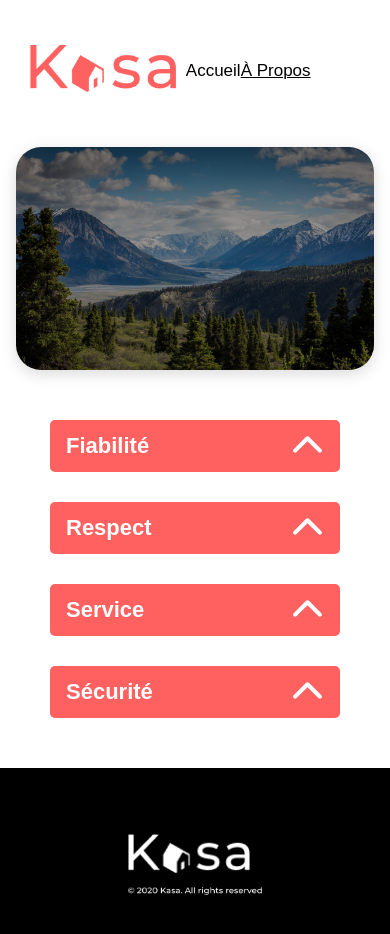
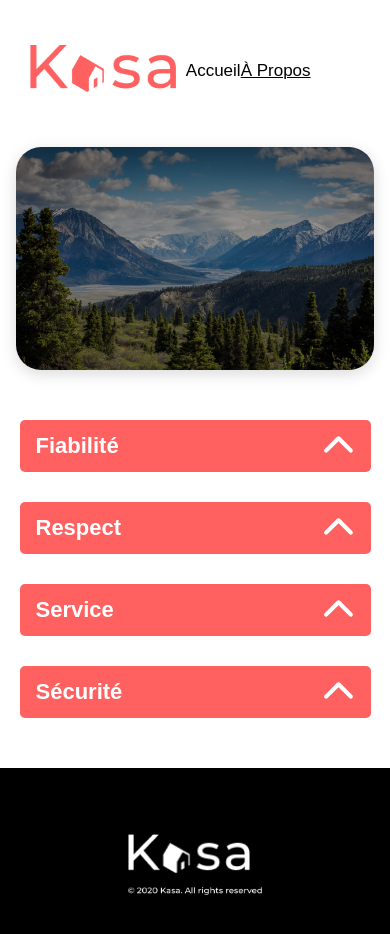
Before and after one commit to Johan-Tnt/Ternant_Johan_n_8_Creez_une_application_web_de_location_immobiliere_avec_React, a React (Vite) app in the folder latest/: page /about in a window 390 px wide. Shown: the top 934 px of the page. Built offline with nearby package versions, Linux system fonts and the light colour scheme.

Commit message:
Add media queries for the about page.

```diff
--- a/latest/src/sass/accordion.scss
+++ b/latest/src/sass/accordion.scss
@@ -81,4 +81,14 @@
   margin-top: 20px;
   margin-bottom: 50px;
 }
+
+//Contient les média querries
+@media (max-width: 888px) {
+  .about_btn_2 {
+    margin-left: auto;
+    margin-right: auto;
+    width: 90%;
+  }
+}
+
 //Fin code Johan
```
